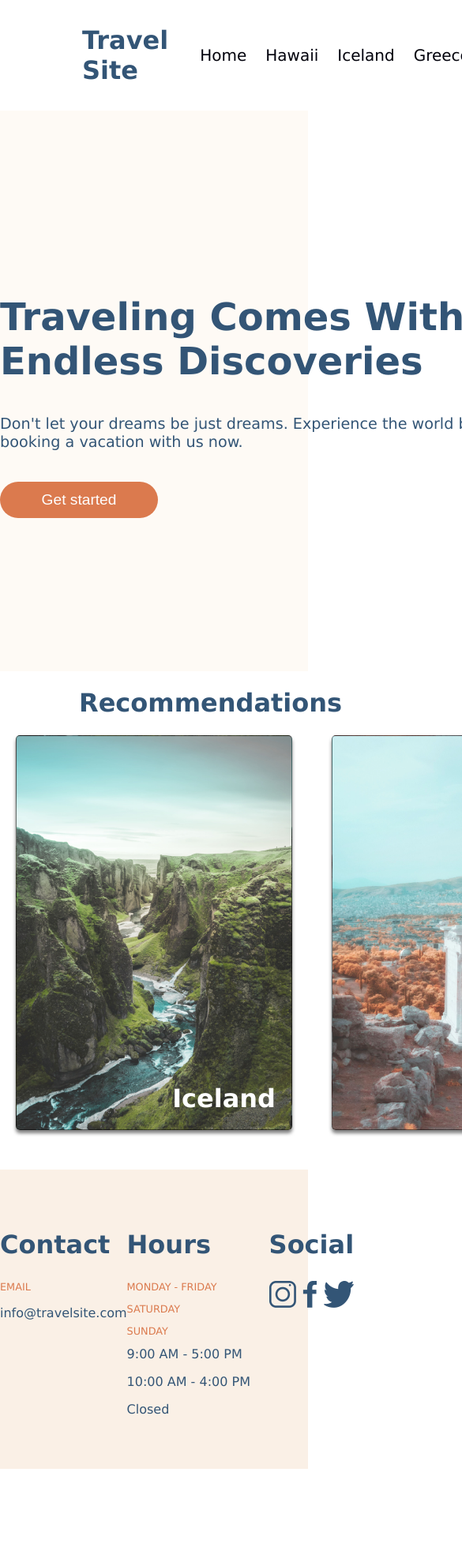
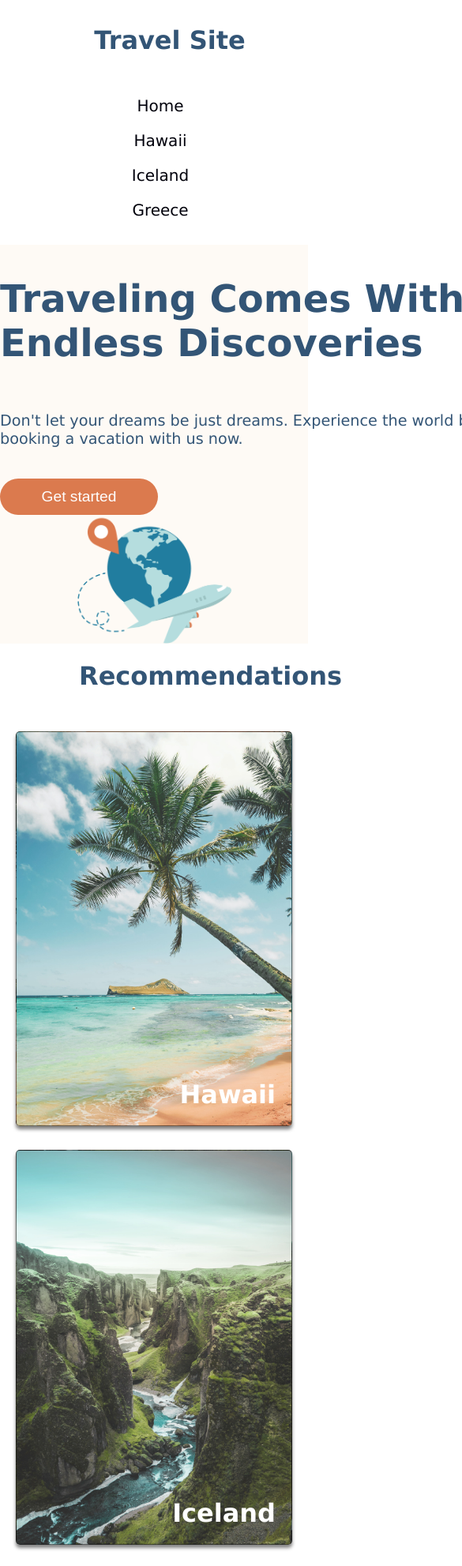
Before and after one commit to danm364/travel-site, a plain HTML site: page index.html in a window 390 px wide. Shown: the top 1983 px of the page at 79% size, 585 px wide, since content can reach past the window. Before the commit the page ends 1860 px from the top, so only its background shows below. Drawn offline with Linux system fonts and the light colour scheme.

Commit message:
Responsive design updatees

```diff
--- a/scss/partials/_card-section.scss
+++ b/scss/partials/_card-section.scss
@@ -6,6 +6,7 @@
     justify-content:center;
     column-gap: 50px;
     margin-bottom: 50px;
+    flex-wrap: wrap;
 
     &__header {
         padding-left: 100px;
@@ -25,6 +26,7 @@
         padding: 0 20px 20px 0;
         box-shadow: 0px 4px 4px rgba(0, 0, 0, 0.5);
         @include bold-font(2rem, white);
+        margin-top: 30px;
 
     }
 
--- a/scss/partials/_footer.scss
+++ b/scss/partials/_footer.scss
@@ -8,6 +8,7 @@
     justify-items: baseline;
     background-color: #faf0e6;
     padding: 50px 0;
+    flex-wrap: wrap;
 }
 
 
@@ -15,6 +16,7 @@
     &__container {
         display: flex;
         flex-direction: column;
+        flex-wrap: wrap;
 
     }
 
@@ -25,6 +27,11 @@
 
     }
 
+
+
+    &__open-times {
+        color: variables.$primary-color;
+    }
 }
 
 .section__header {
@@ -66,3 +73,39 @@
 
 
 }
+
+@media screen and (max-width:930px) {
+
+    footer {
+        flex-direction: column;
+        align-items: center;
+        text-align: center;
+        align-content: center;
+    }
+
+    .hours-section {
+        align-items: center;
+        display: flex;
+        flex-direction: column;
+
+
+
+        &__container {
+            display: flex;
+            flex-direction: row;
+
+        }
+
+        &__days, &__hours {
+            display: flex;
+            flex-direction: column;
+
+
+        }
+
+        &__hours p {
+            font-size: 0.8rem;
+        }
+    }
+
+}
--- a/scss/partials/_header.scss
+++ b/scss/partials/_header.scss
@@ -3,6 +3,7 @@
 
 .nav-bar {
     background-color: variables.$nav-background;
+
 
     &__list {
         list-style: none;
@@ -10,6 +11,7 @@
         justify-content: space-between;
         padding: 1rem 4rem;
         align-items: center;
+        flex-wrap: wrap;
     }
 
     &__destinations {
@@ -57,3 +59,18 @@
     font-family: Verdana,;
 
 }
+
+
+@media screen and (max-width: 500px) {
+
+    .nav-bar {
+        text-align: center;
+    }
+
+    .nav-bar__list, .nav-bar__destinations {
+        flex-direction: column;
+        row-gap: 20px;
+        justify-content: baseline;
+    }
+
+}
--- a/scss/partials/_hero.scss
+++ b/scss/partials/_hero.scss
@@ -6,8 +6,14 @@
     justify-content: space-around;
     align-items: center;
     text-align: left;
+    flex-wrap: wrap;
     background-color: variables.$primary-background;
 
+    &__info {
+        display: flex;
+        flex-direction: column;
+        flex-wrap: wrap;
+    }
 
     &__text {
         color: variables.$primary-color;
@@ -34,3 +40,13 @@
 
     }
 }
+
+@media screen and (max-width:500px) {
+
+    .hero-img {
+        width: 50%;
+
+    }
+
+
+}
```
Also changed, not shown: scss/main.css, 1 other file.
